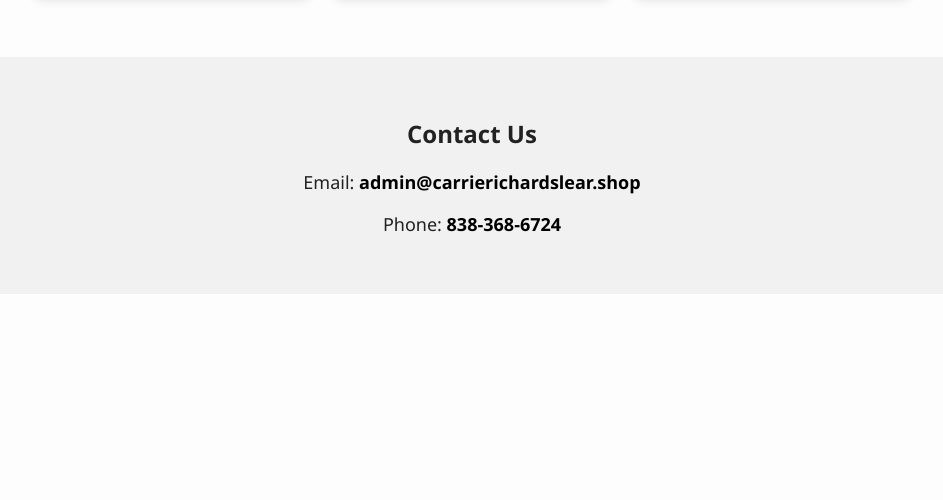
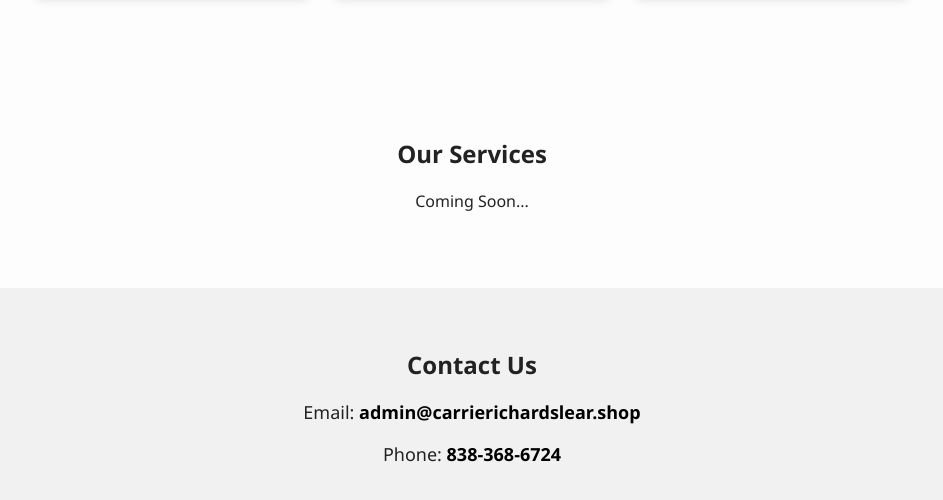
Before and after one commit to ryan3099/richards-project, a plain HTML site: page index.html in a window 1280 px wide. Shown: the part 1168-1668 px from the top of the page, without its empty margins (168-1111 px from the left). Before the commit the page ends 1462 px from the top, so only its background shows below. Drawn offline with Linux system fonts and the light colour scheme.

Commit message:
index.html

```diff
--- a/index.html
+++ b/index.html
@@ -71,6 +71,11 @@
     </div>
   </div>
 
+  <div class="section">
+    <h2>Our Services</h2>
+    <p>Coming Soon...</p>
+  </div>
+
   <div class="contact">
     <h2>Contact Us</h2>
     <p>Email: <a href="mailto:admin@carrierichardslear.shop">admin@carrierichardslear.shop</a></p>
```
